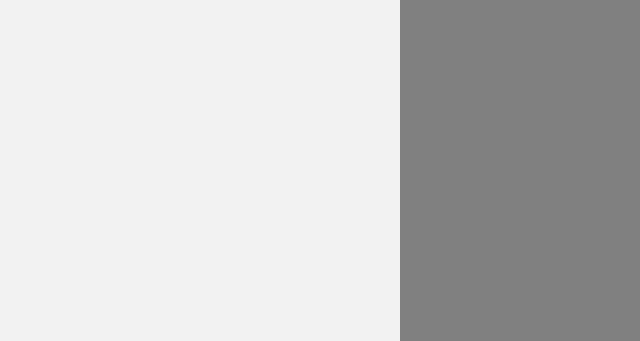
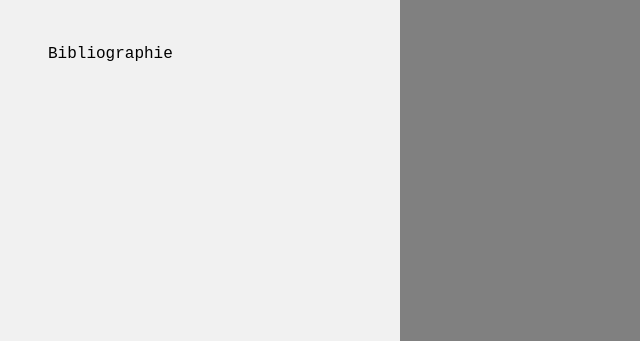
Before and after one commit to alexx-09/projet.github.io, a plain HTML site: page question-enquete.html in a window 1280 px wide. Shown: the part 459-800 px from the top of the page, without its empty margins (0-640 px from the left). Drawn offline with Linux system fonts and the light colour scheme.

Commit message:
Update question-enquete.html

```diff
--- a/question-enquete.html
+++ b/question-enquete.html
@@ -15,6 +15,7 @@
         <a href="hiroshima.html">Hiroshima</a>
         <a href="nagasaki.html">Nagasaki</a>
         <a class="active" href="question-enquete.html">Question d'enquête</a>
+        <a href="bibliographie.html">Bibliographie</a>
     </div>
 </body>
 </html>
```
